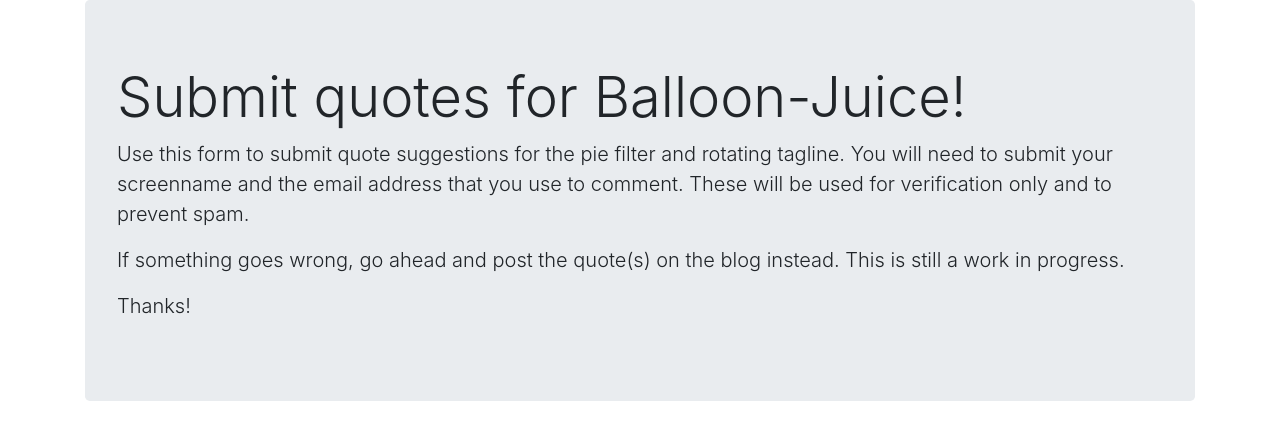
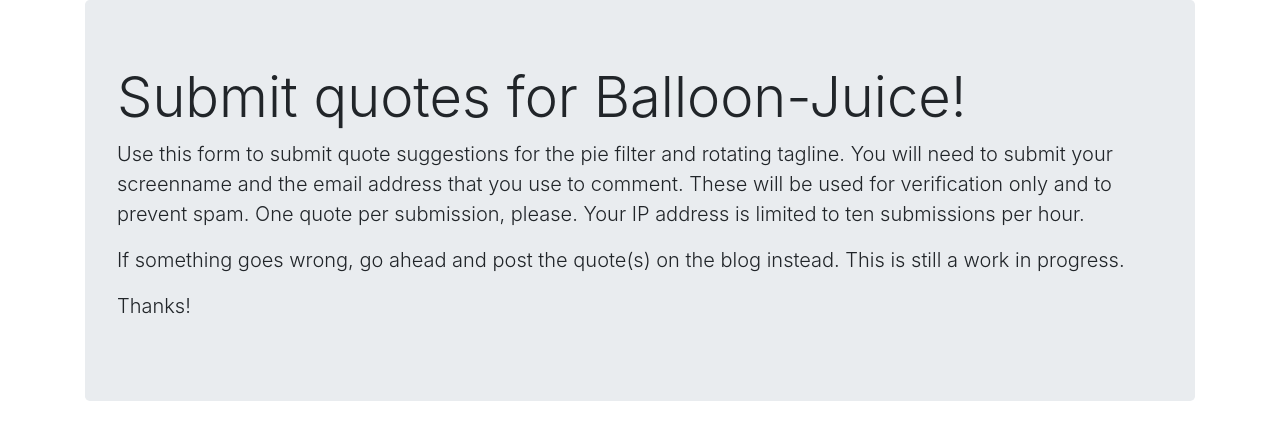
Before and after one commit to thearchduke/wordpress-picture-submissions, a Flask app: page /quotes/submit/ in a window 1280 px wide. Shown: the top 434 px of the page. Run offline with Flask 2, Linux system fonts and the light colour scheme; some libraries are stand-ins or nearby versions.

Commit message:
updated quote instructions, smallified quote field

```diff
--- a/templates/submit_quote.html
+++ b/templates/submit_quote.html
@@ -25,7 +25,7 @@
 
 {% block jumbotron %}
 <h1 class="display-4">Submit quotes for Balloon-Juice!</h1>
-    <p class="lead">Use this form to submit quote suggestions for the pie filter and rotating tagline. You will need to submit your screenname and the email address that you use to comment. These will be used for verification only and to prevent spam.</p>
+    <p class="lead">Use this form to submit quote suggestions for the pie filter and rotating tagline. You will need to submit your screenname and the email address that you use to comment. These will be used for verification only and to prevent spam. One quote per submission, please. Your IP address is limited to ten submissions per hour.</p>
 
     <p class="lead">If something goes wrong, go ahead and post the quote(s) on the blog instead. This is still a work in progress.</p>
 
@@ -41,7 +41,7 @@
         {{ form.csrf_token }}
         {{ render_field(form.nym, class="form-control col-sm-2") }}<br/>
         {{ render_field(form.email, class="form-control") }}<br/>
-        {{ render_textarea_field(form.quote, 8, 60, class="form-control") }}<br/>
+        {{ render_textarea_field(form.quote, 2, 20, class="form-control") }}<br/>
         {{ render_field(form.quote_type, class="form-control") }}<br/>
         {% if config.LOCAL == False %}
             {{ form.recaptcha }}
```
